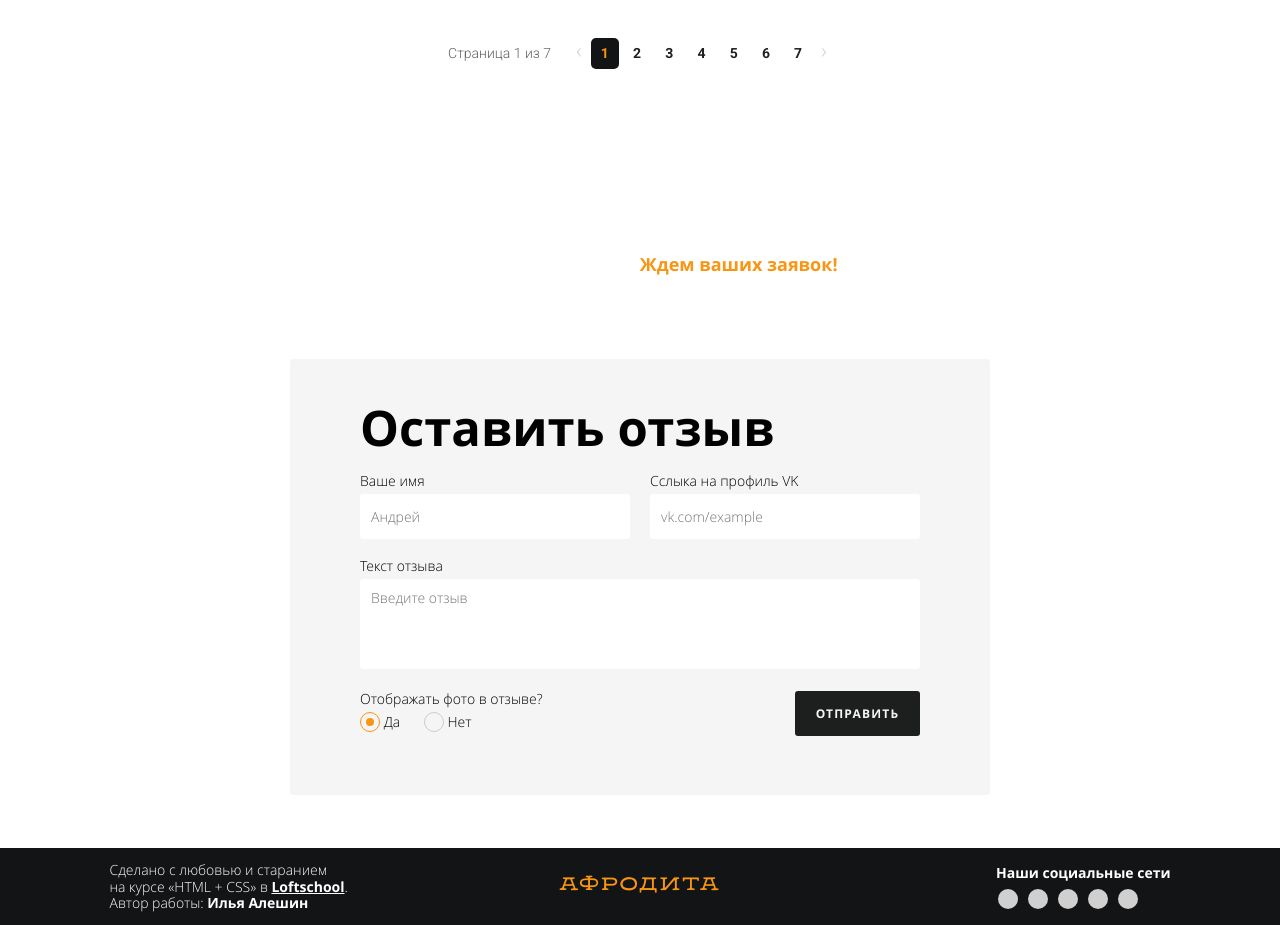
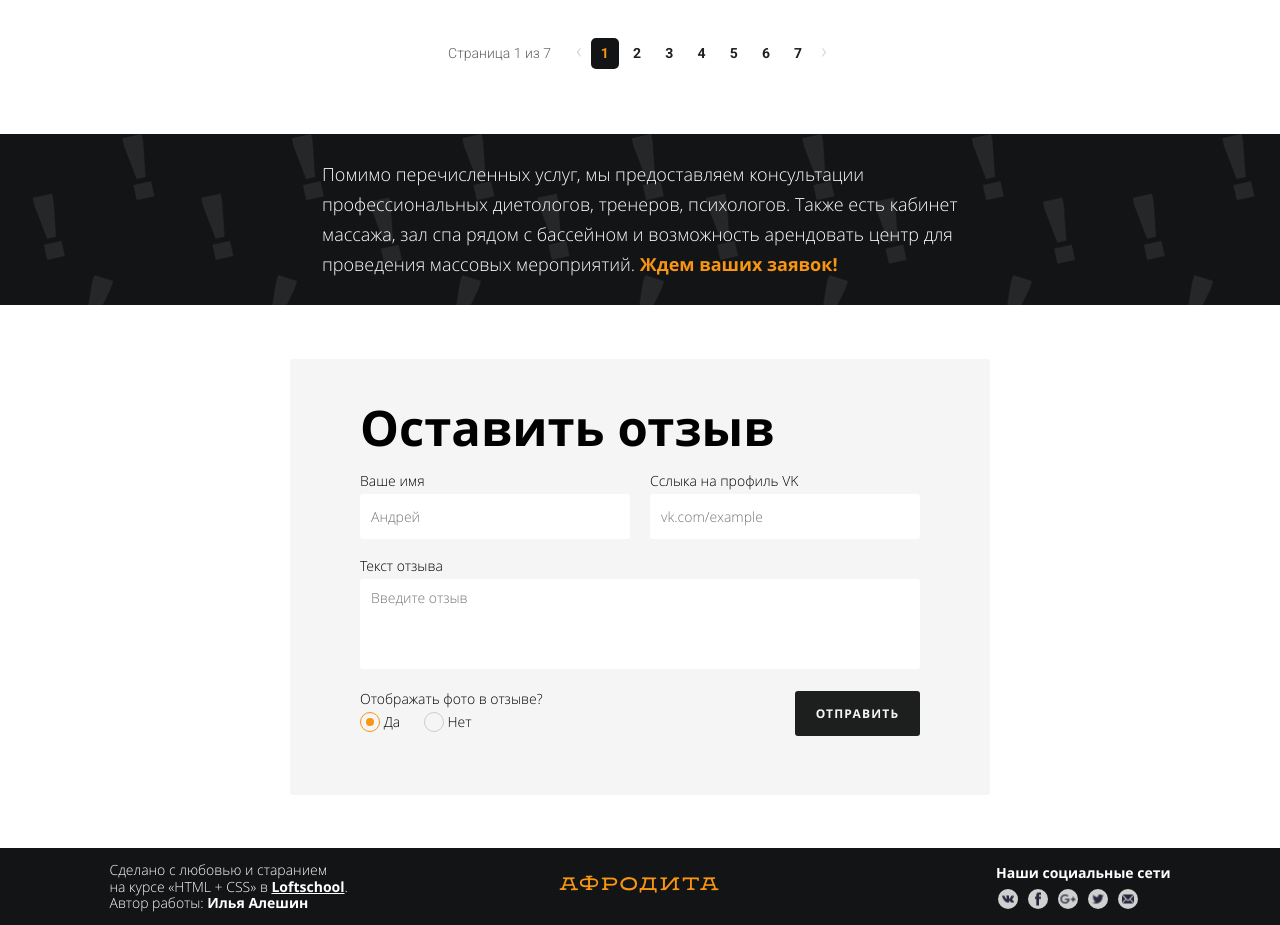
Before and after one commit to snypoon/Afrodita, a plain HTML site: page feed.html in a window 1280 px wide. Shown: the part 1183-2108 px from the top of the page. Drawn offline with nearby package versions, Linux system fonts and the light colour scheme.

Commit message:
afrodita

```diff
--- a/css/blocks/feeds__wrap.css
+++ b/css/blocks/feeds__wrap.css
@@ -1,5 +1,5 @@
 .infoblock {
-  background-image: url("./img/feeds/pattern.png");
+  background-image: url("../../img/feeds/pattern.png");
   height: 171px;
   display: flex;
   align-items: center;
--- a/css/blocks/social.css
+++ b/css/blocks/social.css
@@ -39,7 +39,7 @@
 
 
 .sprite {
-  background-image: url("./img/icons/spritesheet.png");
+  background-image: url("../../img/icons/spritesheet.png");
   background-repeat: no-repeat;
   position: absolute;
   top: 50%;
```
